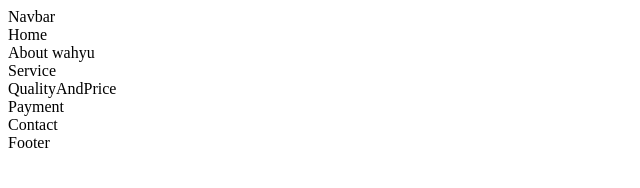
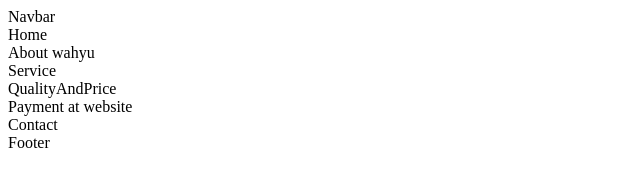
Before and after one commit to WahyuAndikaRahadi/ISP-Project, a React (Vite) app: page / in a window 1280 px wide. Shown: the top 188 px of the page, without its empty margins (0-640 px from the left). Built offline with nearby package versions, Linux system fonts and the light colour scheme.

Commit message:
update payment

```diff
--- a/src/sections/Payment.jsx
+++ b/src/sections/Payment.jsx
@@ -2,7 +2,7 @@ import React from 'react'
 
 const Payment = () => {
   return (
-    <div>Payment</div>
+    <div>Payment at website</div>
   )
 }
 
```
